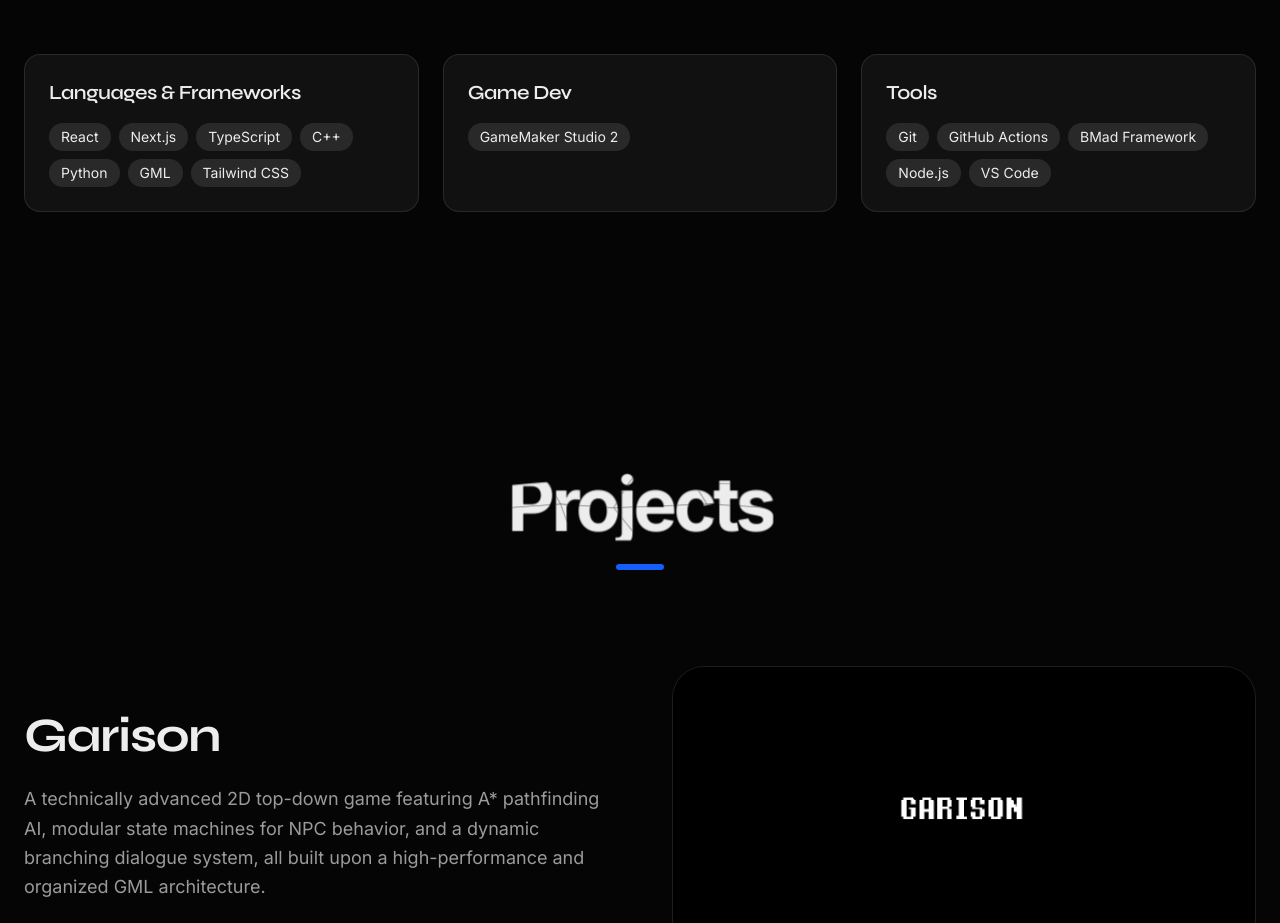
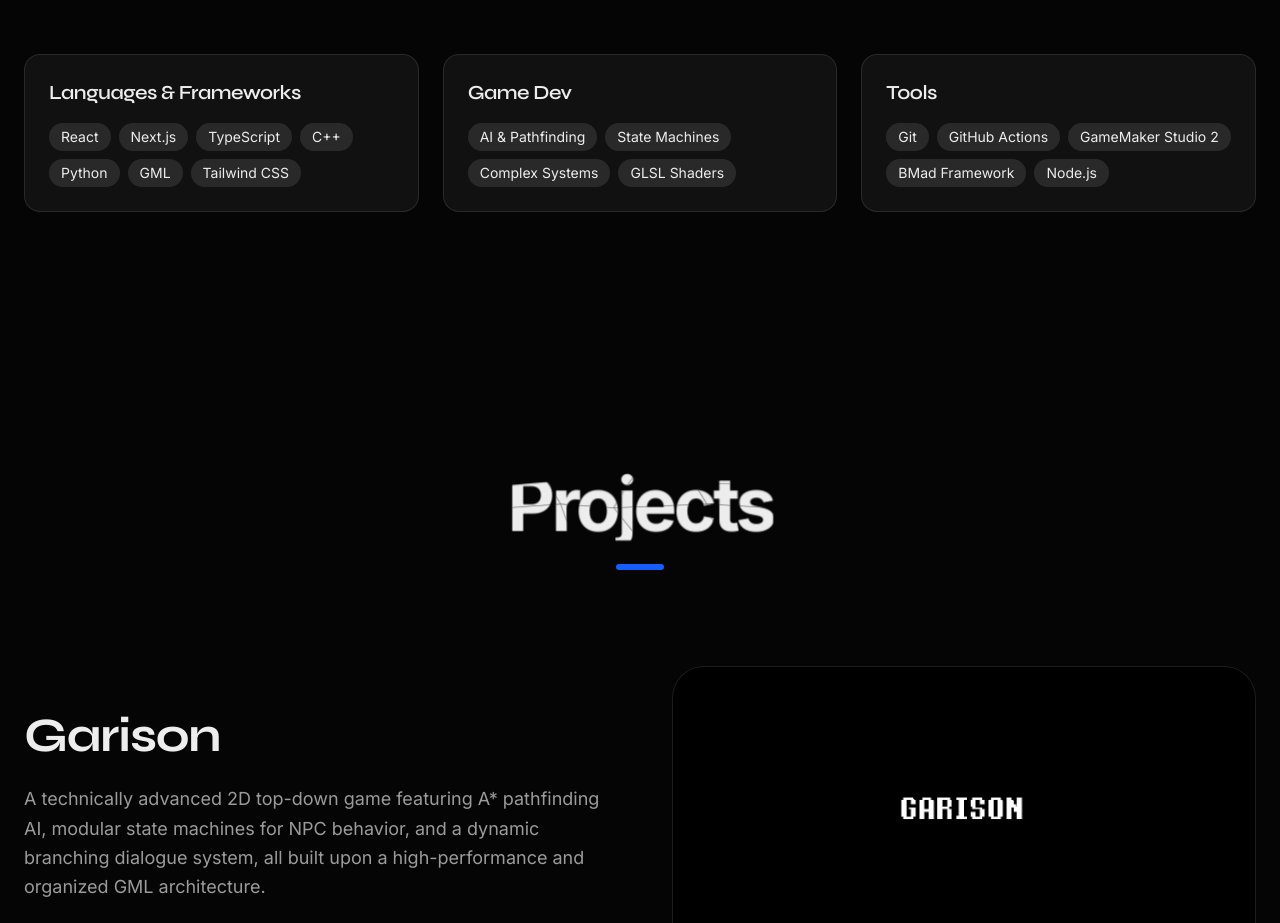
Before and after one commit to hexa325/portfolio-website, a Next.js app: page / in a window 1280 px wide. Shown: the part 2216-3139 px from the top of the page. Built offline with nearby package versions, Linux system fonts and the light colour scheme.

Commit message:
feat: upgrade Game Dev skills to focus on AI, State Machines, and Complex Systems

```diff
--- a/src/components/Skills.tsx
+++ b/src/components/Skills.tsx
@@ -6,11 +6,11 @@ export default function Skills() {
     },
     {
       title: "Game Dev",
-      skills: ["GameMaker Studio 2"],
+      skills: ["AI & Pathfinding", "State Machines", "Complex Systems", "GLSL Shaders"],
     },
     {
       title: "Tools",
-      skills: ["Git", "GitHub Actions", "BMad Framework", "Node.js", "VS Code"],
+      skills: ["Git", "GitHub Actions", "GameMaker Studio 2", "BMad Framework", "Node.js"],
     },
   ];
 
```
